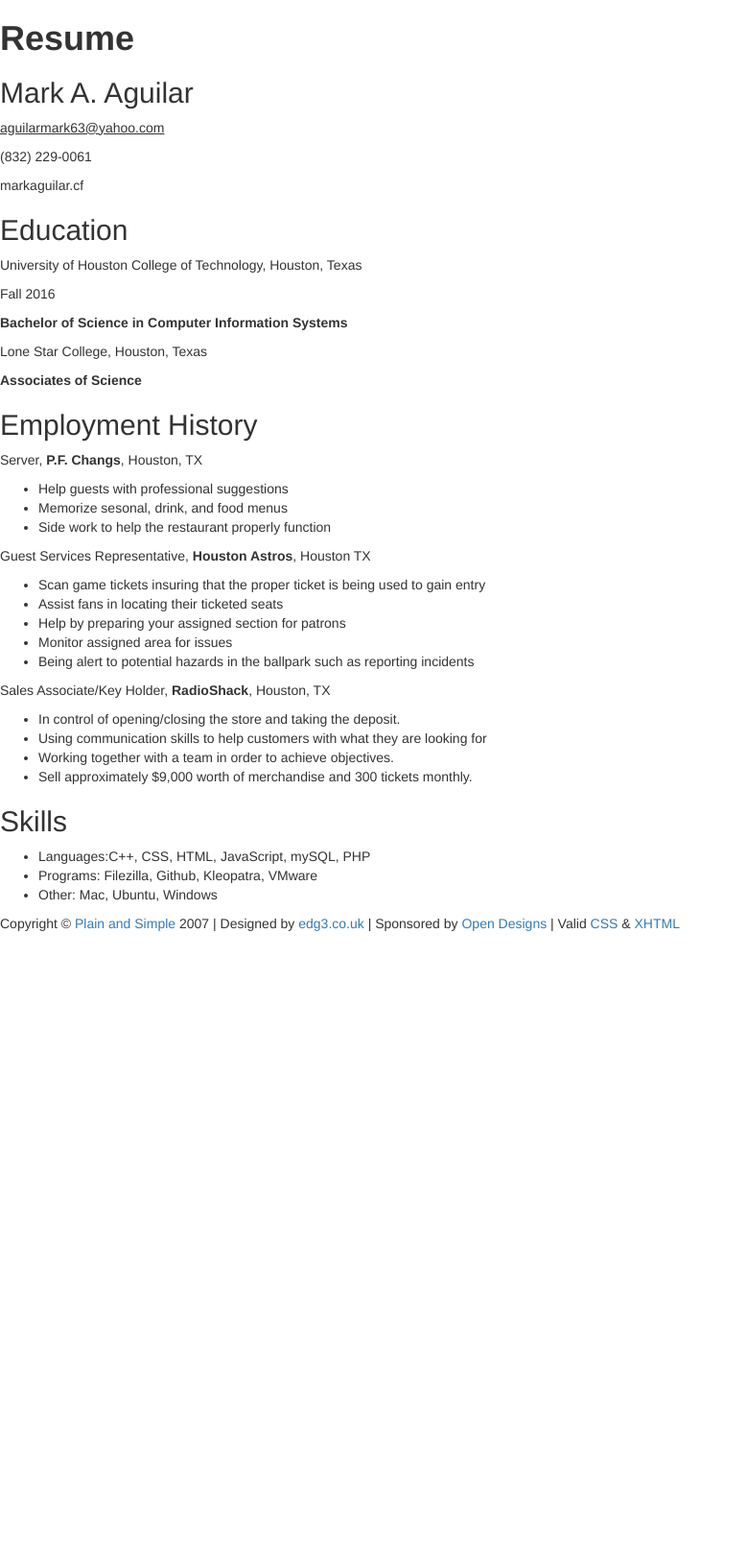
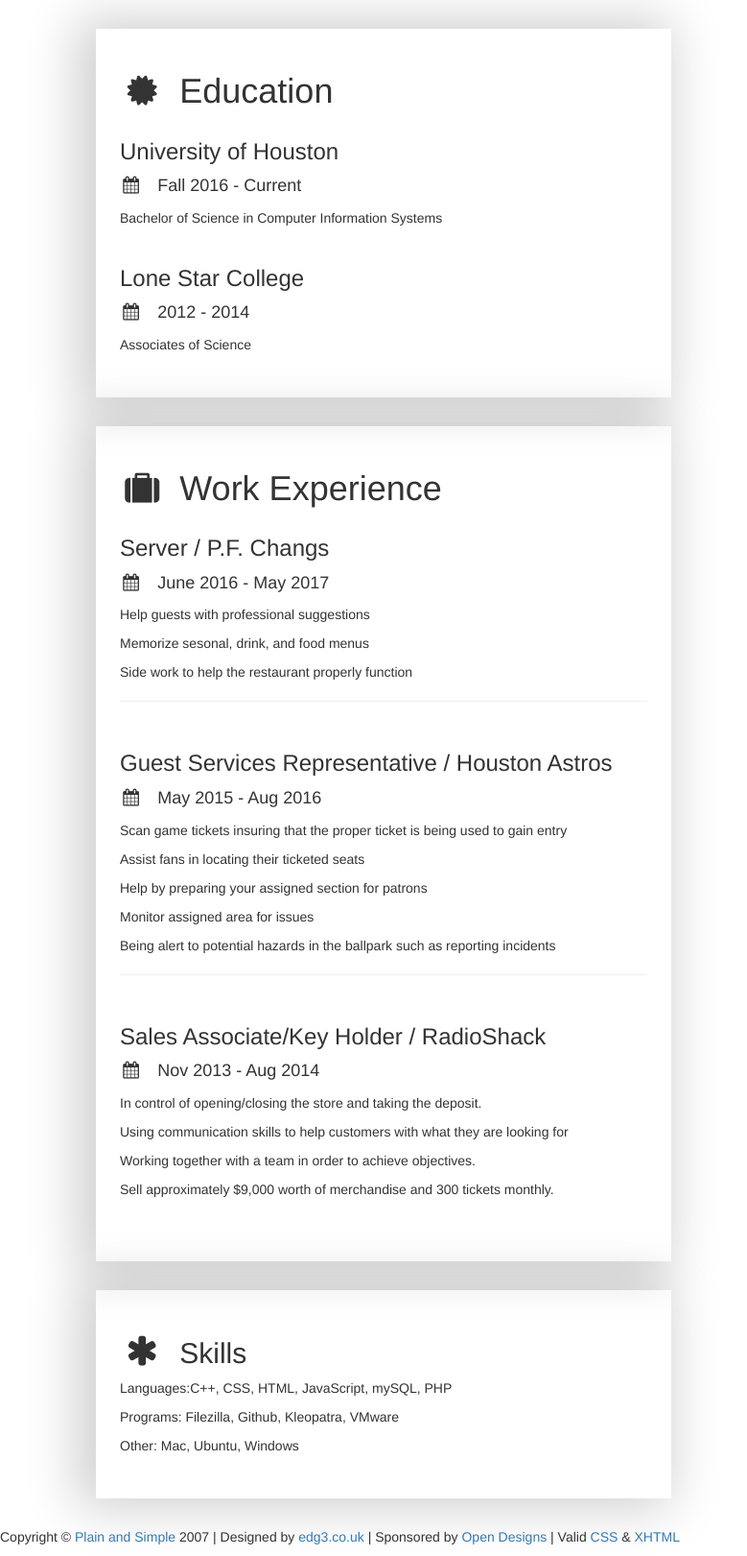
Before and after one commit to crayarc/TWO, a PHP site: page /htdocs/resume.php in a window 1280 px wide. Shown: the part 50-1671 px from the top of the page at 96% size, without its empty margins (0-779 px from the left). Before the commit the page ends 1020 px from the top, so only its background shows below. Run offline with PHP 8.4, Linux system fonts and the light colour scheme.

Commit message:
structure/css/update

```diff
--- a/htdocs/includes/main.css
+++ /dev/null
@@ -1,22 +0,0 @@
-.w3-theme-l5 {color:#000 !important; background-color:#f4f6f9 !important}
-.w3-theme-l4 {color:#000 !important; background-color:#d9e1ec !important}
-.w3-theme-l3 {color:#000 !important; background-color:#b4c3d8 !important}
-.w3-theme-l2 {color:#fff !important; background-color:#8ea6c5 !important}
-.w3-theme-l1 {color:#fff !important; background-color:#6888b1 !important}
-.w3-theme-d1 {color:#fff !important; background-color:#456185 !important}
-.w3-theme-d2 {color:#fff !important; background-color:#3d5676 !important}
-.w3-theme-d3 {color:#fff !important; background-color:#354b68 !important}
-.w3-theme-d4 {color:#fff !important; background-color:#2e4059 !important}
-.w3-theme-d5 {color:#fff !important; background-color:#26364a !important}
-
-.w3-theme-light {color:#000 !important; background-color:#f4f6f9 !important}
-.w3-theme-dark {color:#fff !important; background-color:#26364a !important}
-.w3-theme-action {color:#fff !important; background-color:#26364a !important}
-
-.w3-theme {color:#fff !important; background-color:#4c6a92 !important}
-.w3-text-theme {color:#4c6a92 !important}
-.w3-border-theme {border-color:#4c6a92 !important}
-
-.w3-hover-theme:hover {color:#fff !important; background-color:#4c6a92 !important}
-.w3-hover-text-theme {color:#4c6a92 !important}
-.w3-hover-border-theme:hover {border-color:#4c6a92 !important}
--- a/htdocs/resume.php
+++ /dev/null
@@ -1,61 +0,0 @@
-<?php
-$page_title = 'Welcome to this Site!';
-include ('includes/header.html');
-?>
-  <div>
-<h1><b>Resume</b></h1>
-<h2>Mark A. Aguilar</h2>
-<p><u>aguilarmark63@yahoo.com</u></p>
-<p>(832) 229-0061</p>
-<p>markaguilar.cf</p>
-</div>
-
-<div class="education">
-    <h2>Education</h2>
-    <p class="left">University of Houston College of Technology, Houston, Texas</p>
-    <p class="right">Fall 2016</p>
-    <p><b>Bachelor of Science in Computer Information Systems</b></p>
-    <p>Lone Star College, Houston, Texas</p>
-    <p><b>Associates of Science</b></p>
-</div>
-
-<div class="employment">
-    <h2>Employment History</h2>
-
-		<p>Server, <b>P.F. Changs</b>, Houston, TX</p>
-		<ul>
-				<li>Help guests with professional suggestions</li>
-				<li>Memorize sesonal, drink, and food menus</li>
-				<li>Side work to help the restaurant properly function</li>
-		</ul>
-
-    <p>Guest Services Representative, <b>Houston Astros</b>,  Houston TX</p>
-    <ul>
-        <li>Scan game tickets insuring that the proper ticket is being used to gain entry</li>
-        <li>Assist fans in locating their ticketed seats</li>
-        <li>Help by preparing your assigned section for patrons</li>
-        <li>Monitor assigned area for issues</li>
-        <li>Being alert to potential hazards in the ballpark such as reporting incidents</li>
-    </ul>
-
-    <p>Sales Associate/Key Holder, <b>RadioShack</b>, Houston, TX</p>
-    <ul>
-        <li>In control of opening/closing the store and taking the deposit.</li>
-        <li>Using communication skills to help customers with what they are looking for</li>
-        <li>Working together with a team in order to achieve objectives.</li>
-        <li>Sell approximately $9,000 worth of merchandise and 300 tickets monthly.</li>
-    </ul>
-</div>
-
-<div class="skills">
-    <h2>Skills</h2>
-    <ul>
-        <li>Languages:C++, CSS, HTML, JavaScript, mySQL, PHP</li>
-				<li>Programs: Filezilla, Github, Kleopatra, VMware </li>
-				<li>Other: Mac, Ubuntu, Windows
-    </ul>
-</div>
-
-<?php
-	include ('includes/footer.html');
-	?>
--- a/htdocs/includes/header.html
+++ b/includes/header.html
@@ -2,17 +2,17 @@
 <html xmlns="http://www.w3.org/1999/xhtml">
 
 <title><?php echo $page_title; ?></title>
-<link rel="stylesheet" href="htdocs/includes/main.css" type="text/css" media="screen" />
+<link rel="stylesheet" href="includes/new.css" type="text/css" media="screen" />
  <meta name="viewport" content="width=device-width, initial-scale=1">
  <meta http-equiv="content-type" content="text/html; charset=utf-8" />
 <link rel="stylesheet" href="https://www.w3schools.com/w3css/4/w3.css">
-<link rel="stylesheet" href="main.css">
 <!-- Latest compiled and minified CSS -->
 <link rel="stylesheet" href="https://maxcdn.bootstrapcdn.com/bootstrap/3.3.7/css/bootstrap.min.css"
 integrity="sha384-BVYiiSIFeK1dGmJRAkycuHAHRg32OmUcww7on3RYdg4Va+PmSTsz/K68vbdEjh4u" crossorigin="anonymous">
 <!-- Optional theme -->
 <link rel="stylesheet" href="https://maxcdn.bootstrapcdn.com/bootstrap/3.3.7/css/bootstrap-theme.min.css"
 integrity="sha384-rHyoN1iRsVXV4nD0JutlnGaslCJuC7uwjduW9SVrLvRYooPp2bWYgmgJQIXwl/Sp" crossorigin="anonymous">
+<link rel="stylesheet" href="https://cdnjs.cloudflare.com/ajax/libs/font-awesome/4.7.0/css/font-awesome.min.css">
 <script type="text/javascript" src="main.js">
 </script>
 <head>
@@ -29,14 +29,14 @@ integrity="sha384-rHyoN1iRsVXV4nD0JutlnGaslCJuC7uwjduW9SVrLvRYooPp2bWYgmgJQIXwl/
               <span class="icon-bar"></span>
               <span class="icon-bar"></span>
             </button>
-            <a class="navbar-brand" href="/TWO/index.php">Home</a>
+            <a class="navbar-brand" href="index.php">Home</a>
           </div>
           <!-- Collect the nav links, forms, and other content for toggling -->
           <div class="collapse navbar-collapse" id="bs-example-navbar-collapse-1">
             <ul class="nav navbar-nav">
-              <li><a href="/TWO/htdocs/resume.php">Resume</a></li>
-              <li><a href="/TWO/htdocs/projects.php">Projects</a></li>
-              <li><a href="/TWO/htdocs/contact.php">Contact</a></li>
+              <li><a href="resume.php">Resume</a></li>
+              <li><a href="projects.php">Projects</a></li>
+              <li><a href="contact.php">Contact</a></li>
 
             </ul>
           </div><!-- /.navbar-collapse -->
--- /dev/null
+++ b/includes/new.css
@@ -0,0 +1,30 @@
+div.main {
+    width: 600px;
+    padding: 25px;
+    margin: 30px;
+    box-shadow: -10px 0px 50px 10px rgba(0,0,0,0.19);
+
+}
+div h1.title{
+  font-weight: bold;
+}
+div p.link{
+  text-decoration: underline;
+}
+div.main a{
+  text-decoration: underline;
+}
+div hr{
+box-sizing:content-box;
+height:1px;
+overflow:visible;
+}
+div p.date{
+  font-size: 18px;
+}
+h1{
+  padding-bottom: 10px;
+}
+div.inner-container{
+padding-bottom: 10px;
+}
--- a/htdocs/projects.php
+++ b/projects.php
@@ -3,11 +3,11 @@
 $page_title = 'Welcome to this Site!';
 include ('includes/header.html');
 ?>
-
-  <h1>Projects</h1>
+<div class = "main">
+  <h1 class = "title">Projects</h1>
 <p>Web Development</p>
 <p>Database</p>
-</body>
+</div>
 
 
 <?php
--- /dev/null
+++ b/resume.php
@@ -0,0 +1,68 @@
+<?php
+$page_title = 'Welcome to this Site!';
+include ('includes/header.html');
+?>
+  <div class = "container">
+<div class = "main">
+
+<div class="subc">
+    <h1><i class="fa fa-certificate fa-fw w3-margin-right w3-xxlarge"></i>Education</h1>
+<div class="inner-container">
+    <h3>University of Houston</h3>
+    <p class="date"><i class="fa fa-calendar fa-fw w3-margin-right"></i>Fall 2016 - Current</p>
+    <p>Bachelor of Science in Computer Information Systems</p>
+  </div>
+  <div class="inner-container">
+    <h3>Lone Star College</h3>
+    <p class="date"><i class="fa fa-calendar fa-fw w3-margin-right"></i>2012 - 2014</p>
+    <p>Associates of Science</p>
+  </div>
+</div>
+</div>
+<div class="main">
+<div class="subc">
+    <h1><i class="fa fa-suitcase fa-fw w3-margin-right w3-xxlarge"></i>Work Experience</h1>
+<div class="inner-container">
+		<h3>Server / P.F. Changs</h3>
+    <p class="date"><i class="fa fa-calendar fa-fw w3-margin-right"></i>June 2016 - May 2017</p>
+				<p>Help guests with professional suggestions</p>
+				<p>Memorize sesonal, drink, and food menus</p>
+				<p>Side work to help the restaurant properly function</p>
+<hr>
+</div>
+<div class="inner-container">
+    <h3>Guest Services Representative / Houston Astros</h3>
+    <p class="date"><i class="fa fa-calendar fa-fw w3-margin-right"></i>May 2015 - Aug 2016</p>
+        <p>Scan game tickets insuring that the proper ticket is being used to gain entry</p>
+        <p>Assist fans in locating their ticketed seats</p>
+        <p>Help by preparing your assigned section for patrons</p>
+        <p>Monitor assigned area for issues</p>
+        <p>Being alert to potential hazards in the ballpark such as reporting incidents</p>
+<hr>
+</div>
+<div class="inner-container">
+    <h3>Sales Associate/Key Holder / RadioShack</h3>
+    <p class="date"><i class="fa fa-calendar fa-fw w3-margin-right"></i>Nov 2013 - Aug 2014</p>
+        <p>In control of opening/closing the store and taking the deposit.</p>
+        <p>Using communication skills to help customers with what they are looking for</p>
+        <p>Working together with a team in order to achieve objectives.</p>
+        <p>Sell approximately $9,000 worth of merchandise and 300 tickets monthly.</p>
+        <br>
+      </div>
+</div>
+</div>
+<div class="main">
+<div class="subc">
+    <h2><i class="fa fa-asterisk fa-fw w3-margin-right w3-xxlarge"></i>Skills</h2>
+<div class="inner-container">
+        <p>Languages:C++, CSS, HTML, JavaScript, mySQL, PHP</p>
+				<p>Programs: Filezilla, Github, Kleopatra, VMware </p>
+				<p>Other: Mac, Ubuntu, Windows</p>
+</div>
+</div>
+</div>
+</div>
+
+<?php
+	include ('includes/footer.html');
+	?>
```
Also changed, not shown: contact.php (added, +19 -0 lines), htdocs/contact.php (deleted, +0 -18 lines), index.php (+6 -17 lines), htdocs/README.md (deleted), includes/footer.html (renamed from htdocs/includes/footer.html).
